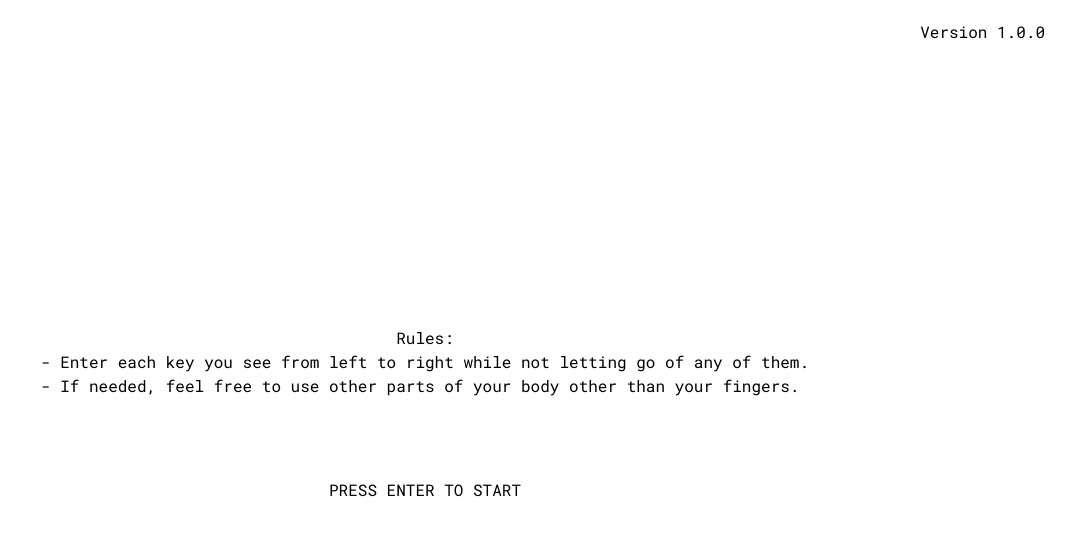
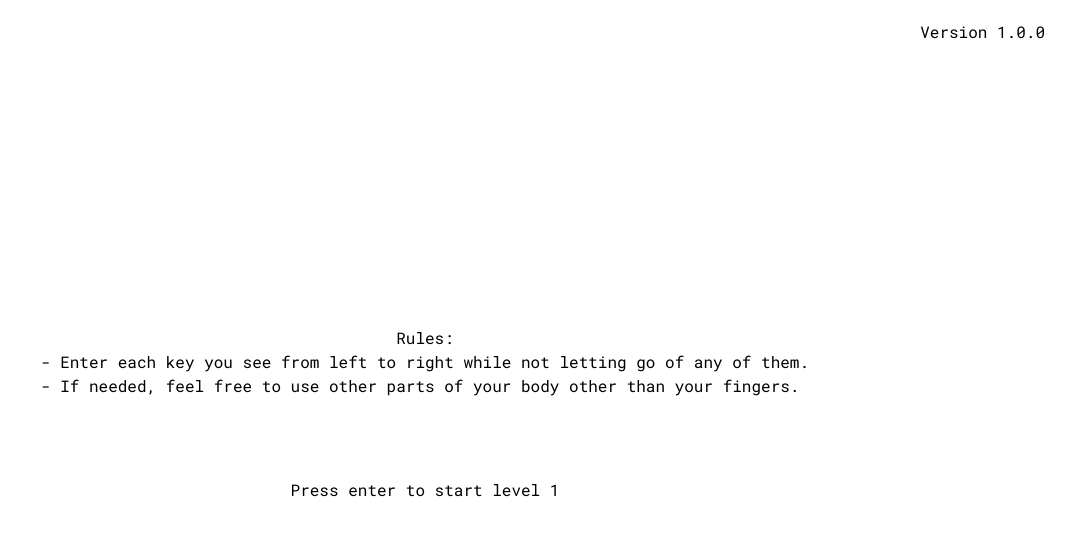
Before and after one commit to BlueConnection/kt, a Next.js app: page / in a window 1280 px wide. Shown: the top 536 px of the page, without its empty margins (215-1280 px from the left). Built offline with nearby package versions, Linux system fonts and the light colour scheme.

Commit message:
Add level indicator in start pages

```diff
--- a/app/page.tsx
+++ b/app/page.tsx
@@ -131,7 +131,7 @@ const App = () => {
               </div>
             </div>
           )}
-          <div>PRESS ENTER TO START</div>
+          <div>Press enter to start level {currentLevel}</div>
         </div>
       )}
     </div>
```
